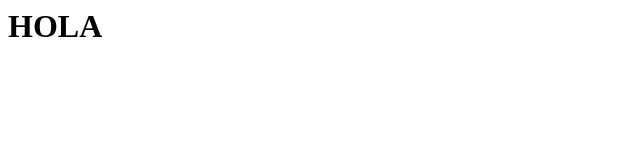
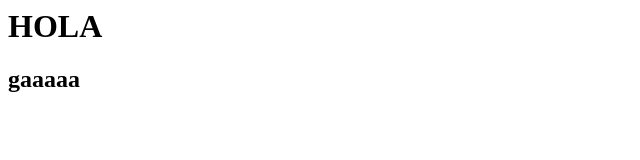
Before and after one commit to AlexPhytom/tuki.com, a plain HTML site: page index.html in a window 1280 px wide. Shown: the full height of the page, 0-640 px from the left. Drawn offline with Linux system fonts and the light colour scheme.

Commit message:
Update index.html

```diff
--- a/index.html
+++ b/index.html
@@ -1 +1,2 @@
 <h1> HOLA </h1>
+<h2> gaaaaa</h2>
```
